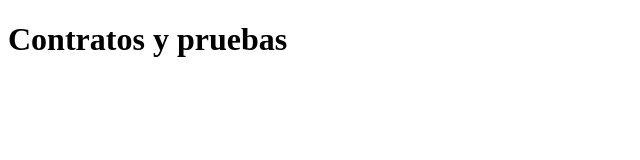
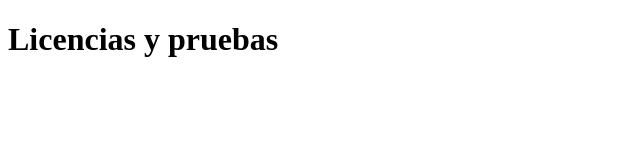
Before and after one commit to Mari6002/PDFdy, a website: page index.html in a window 1280 px wide. Shown: the whole page, without its empty margins (0-640 px from the left). Drawn offline with Linux system fonts and the light colour scheme.

Commit message:
updated docs in main.js

```diff
--- a/index.html
+++ b/index.html
@@ -7,6 +7,6 @@
 	<title>Cosa</title>
 </head>
 <body>
-	<h1>Contratos y pruebas</h1>
+	<h1>Licencias y pruebas</h1>
 </body>
 </html>
```
Also changed, not shown: main.js (+11 -7 lines).
